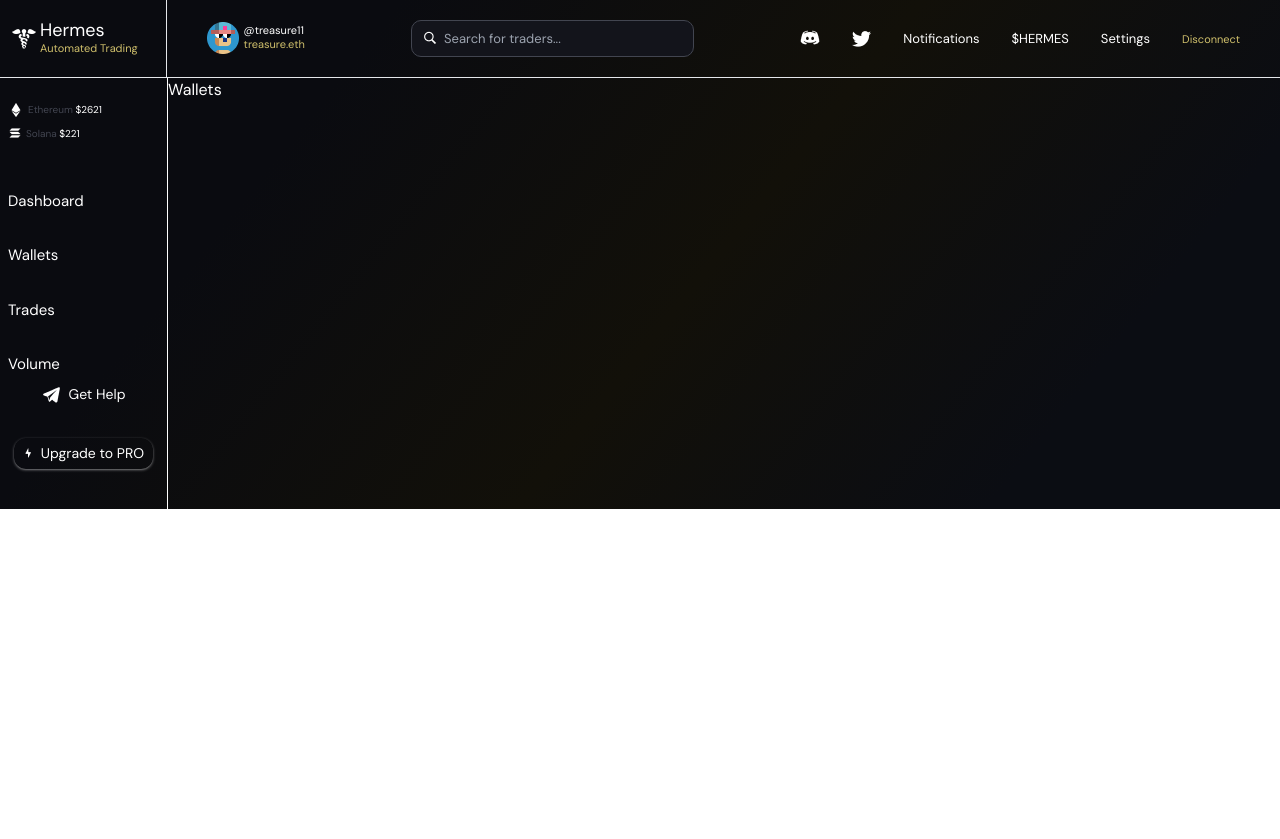
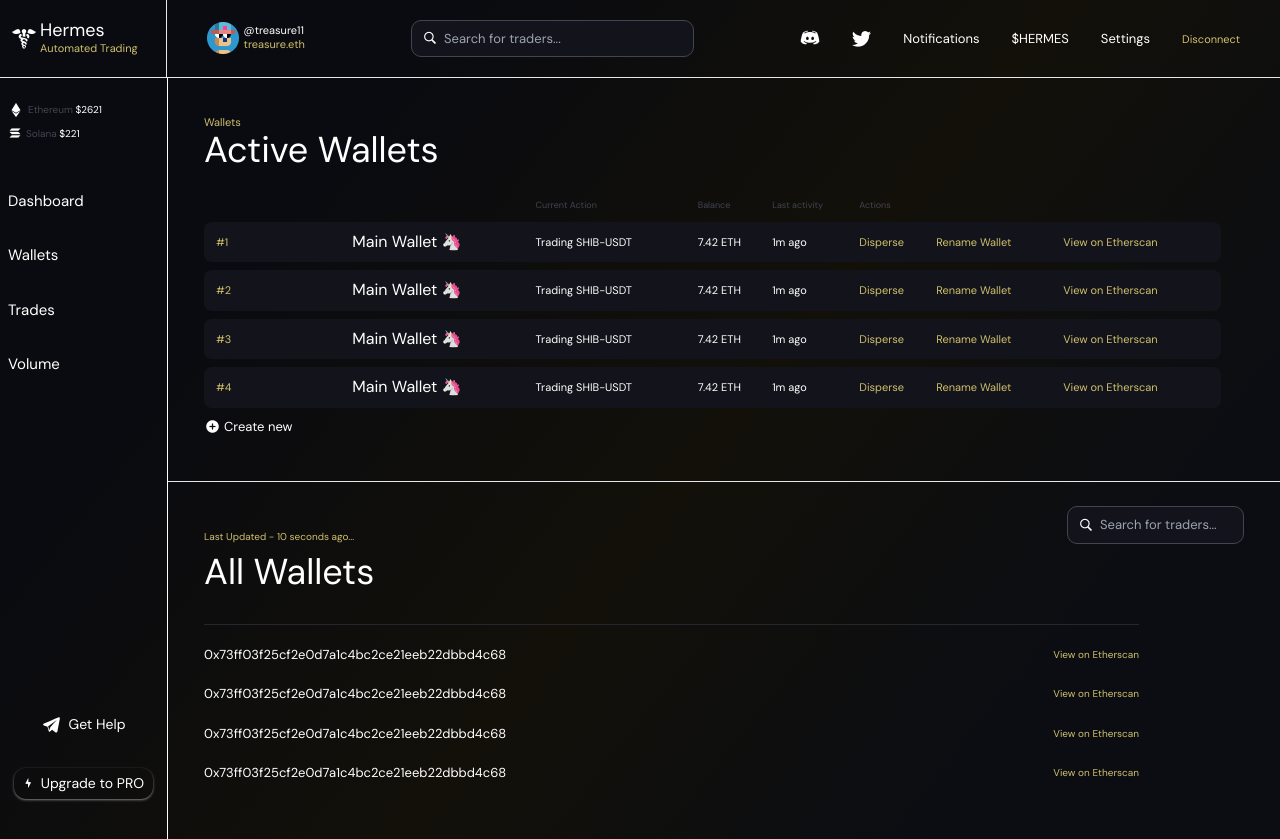
Before and after one commit to indrajith76/hermes-fontend, a Next.js app: page /Wallets in a window 1280 px wide. Before the commit the page ends 800 px from the top, so only its background shows below. Built offline with nearby package versions, Linux system fonts and the light colour scheme.

Commit message:
added wallets page

```diff
--- a/app/Wallets/page.jsx
+++ b/app/Wallets/page.jsx
@@ -1,7 +1,86 @@
 export default function Wallets() {
-    return (
-        <div>
-            Wallets
+  return (
+    <div>
+      <div className="p-9">
+        <p className="text-golden text-[11px]">Wallets</p>
+        <p className="text-4xl mb-5">Active Wallets</p>
+        <table className="w-[1017px] border-separate border-spacing-y-2">
+          <thead>
+            <tr>
+              <td></td>
+              <td></td>
+              <td className="text-[9px] text-[#424550]">Current Action</td>
+              <td className="text-[9px] text-[#424550]">Balance</td>
+              <td className="text-[9px] text-[#424550]">Last activity</td>
+              <td className="text-[9px] text-[#424550]">Actions</td>
+              <td></td>
+              <td></td>
+            </tr>
+          </thead>
+          <tbody>
+            {[1, 2, 3, 4].map((item, idx) => (
+              <tr className="bg-[#13141B]">
+                <td className="rounded-l-lg p-3 text-[11px] text-[#D0C06C]">
+                  #{idx + 1}
+                </td>
+                <td>Main Wallet 🦄</td>
+                <td className=" text-[11px]">Trading SHIB-USDT</td>
+                <td className=" text-[11px]">7.42 ETH</td>
+                <td className=" text-[11px]">1m ago</td>
+                <td className=" text-[11px] text-[#D0C06C]">Disperse</td>
+                <td className=" text-[11px] text-[#D0C06C]">Rename Wallet</td>
+                <td className="rounded-r-lg text-[11px] text-[#D0C06C]">
+                  View on Etherscan
+                </td>
+              </tr>
+            ))}
+            <tr>
+              <td>
+                <button className="flex items-center gap-1 text-[13px]">
+                  <img src="/images/plus.png" alt="" />
+                  <p>Create new</p>
+                </button>
+              </td>
+            </tr>
+          </tbody>
+        </table>
+      </div>
+
+      <div className="border-t p-9 pt-6">
+        <div className="flex justify-between items-end">
+          <p className="text-golden text-[10px]">
+            Last Updated - 10 seconds ago...
+          </p>
+          <div className="relative">
+            <img
+              className="absolute my-auto ml-3 top-0 bottom-0"
+              src="/images/search.png"
+              alt=""
+            />
+            <input
+              className="w-[177px] text-[13px] bg-[#13141B] border border-[#424550] rounded-[10px] p-2 pl-8"
+              type="text"
+              name=""
+              id=""
+              placeholder="Search for traders..."
+            />
+          </div>
         </div>
-    );
-};
+        <h2 className="text-4xl leading-10 mt-2">All Wallets</h2>
+
+        <div className="flex flex-col gap-5 py-5 w-[935px] border-t border-[#26272E] mt-8">
+          {[1, 2, 3, 4].map((item, idx) => (
+            <div key={idx} className="flex items-center justify-between">
+              <p className="text-[13px]">
+                0x73ff03f25cf2e0d7a1c4bc2ce21eeb22dbbd4c68
+              </p>
+              <button className="text-[#D0C06C] text-[10px]">
+                View on Etherscan
+              </button>
+            </div>
+          ))}
+        </div>
+      </div>
+    </div>
+  );
+}
--- a/app/page.js
+++ b/app/page.js
@@ -8,6 +8,7 @@
 
   const openModal = () => setIsModalOpen(true);
   const closeModal = () => setIsModalOpen(false);
+  const [nextProcess, SetNextProcess] = useState(true);
 
   return (
     <div>
@@ -144,6 +145,7 @@
       </div>
 
       <Modal isOpen={isModalOpen} onClose={closeModal}>
+        {nextProcess ? (
           <div className="bg-[#13141B] px-[27px] py-5 rounded-xl border border-gray-600 w-[700px]">
             <img src="/images/logo.png" alt="" />
             <p className="text-3xl leading-10">New Position</p>
@@ -221,12 +223,68 @@
               ></input>
             </div>
             <div className="flex justify-end">
-            <button class="bg-neutral-950 text-white border border-white border-b-4 font-medium overflow-hidden relative px-6 py-[4px] rounded-lg active:opacity-75 outline-none duration-300 group">
+              <button
+                onClick={() => SetNextProcess(!nextProcess)}
+                class="bg-neutral-950 text-white border border-white border-b-4 font-medium overflow-hidden relative px-6 py-[4px] rounded-lg active:opacity-75 outline-none duration-300 group"
+              >
                 <span class="bg-white shadow-white absolute -top-[150%] left-0 inline-flex w-80 rounded-lg opacity-50 group-hover:top-[150%] duration-500 shadow-[0_0_10px_10px_rgba(0,0,0,0.3)]"></span>
                 <span className="text-xs">NEXT</span>
               </button>
             </div>
           </div>
+        ) : (
+          <div className="bg-[#13141B] px-[27px] py-5 rounded-xl border border-gray-600 w-[700px]">
+            <img src="/images/logo.png" alt="" />
+            <p className="text-3xl leading-10">Choose Wallets</p>
+            <p className="text-[10px]">
+              Choose or generate the wallets you wish to use to execute.
+            </p>
+
+            <div className="flex flex-col gap-2 mt-7">
+              <p className="text-2xl">Make new wallets</p>
+              <input
+                className="w-[283px] text-[13px] bg-[#13141B] border border-[#424550] rounded-[10px] p-2"
+                type="text"
+                name=""
+                id=""
+                placeholder="How many wallets?"
+              />
+              <input
+                className="w-[283px] text-[13px] bg-[#13141B] border border-[#424550] rounded-[10px] p-2"
+                type="text"
+                name=""
+                id=""
+                placeholder="How much eth to fund each with?"
+              />
+              <button class="bg-[#13141B] w-[202px] text-white border border-white border-b-4 font-medium overflow-hidden relative px-6 py-[4px] rounded-lg active:opacity-75 outline-none duration-300 group">
+                <span class="bg-white shadow-white absolute -top-[150%] left-0 inline-flex w-80 rounded-lg opacity-50 group-hover:top-[150%] duration-500 shadow-[0_0_10px_10px_rgba(0,0,0,0.3)]"></span>
+                <span className="text-xs">GENERATE WALLETS</span>
+              </button>
+            </div>
+
+            <p className="text-2xl mt-12">
+              <em>OR...</em>
+            </p>
+
+            <div className="flex flex-col gap-2 mt-7">
+              <p className="text-2xl">How many wallets should you use?</p>
+              <input
+                className="w-[283px] text-[13px] bg-[#13141B] border border-[#424550] rounded-[10px] p-2"
+                type="text"
+                name=""
+                id=""
+                placeholder="# of connected wallets to sell on"
+              />
+            </div>
+
+            <div className="flex justify-end mt-[56px]">
+              <button class="bg-neutral-950 text-white border border-white border-b-4 font-medium overflow-hidden relative px-6 py-[4px] rounded-lg active:opacity-75 outline-none duration-300 group">
+                <span class="bg-white shadow-white absolute -top-[150%] left-0 inline-flex w-80 rounded-lg opacity-50 group-hover:top-[150%] duration-500 shadow-[0_0_10px_10px_rgba(0,0,0,0.3)]"></span>
+                <span className="text-xs">Done</span>
+              </button>
+            </div>
+          </div>
+        )}
       </Modal>
 
       <div className="border-t p-9 pt-6">
--- a/components/Navbar.jsx
+++ b/components/Navbar.jsx
@@ -1,14 +1,17 @@
+import Link from "next/link";
 import React from "react";
 
 const Navbar = () => {
   return (
     <div className="border-b flex items-center">
-      <div className="flex items-center w-[192px] border-r pl-2 py-5">
-        <img src="/images/logo.png" alt="" />
-        <div>
-          <p className="text-lg m-0 leading-5">Hermes</p>
-          <p className="text-[11px] text-[#D0C06C]">Automated Trading</p>
-        </div>
+      <div className=" w-[192px] border-r pl-2 py-5">
+        <Link className="flex items-center" href="/">
+          <img src="/images/logo.png" alt="" />
+          <div>
+            <p className="text-lg m-0 leading-5">Hermes</p>
+            <p className="text-[11px] text-[#D0C06C]">Automated Trading</p>
+          </div>
+        </Link>
       </div>
       <div className=" flex items-center justify-between w-full px-10">
         <div className="flex items-center gap-[5px]">
@@ -46,16 +49,24 @@
             </a>
           </li>
           <li>
-            <a className="text-[13px]" href="#">Notifications</a>
+            <a className="text-[13px]" href="#">
+              Notifications
+            </a>
           </li>
           <li>
-            <a className="text-[13px]" href="#">$HERMES</a>
+            <a className="text-[13px]" href="#">
+              $HERMES
+            </a>
           </li>
           <li>
-            <a className="text-[13px]" href="#">Settings</a>
+            <a className="text-[13px]" href="#">
+              Settings
+            </a>
           </li>
           <li>
-            <a className="text-[11px] text-[#D0C06C]" href="#">Disconnect</a>
+            <a className="text-[11px] text-[#D0C06C]" href="#">
+              Disconnect
+            </a>
           </li>
         </ul>
       </div>
--- a/components/Sidebar.jsx
+++ b/components/Sidebar.jsx
@@ -33,7 +33,11 @@
 
         <ul className="flex flex-col gap-8">
           <li className="text-[15px] ">Dashboard</li>
-          <li className="text-[15px] ">Wallets</li>
+          <li className="text-[15px] ">
+            <Link href="/Wallets">
+            Wallets
+            </Link>
+            </li>
           <li className="text-[15px] ">Trades</li>
           <li className="text-[15px] ">Volume</li>
         </ul>
```
Lines whose indentation alone changed are shown as unchanged.
